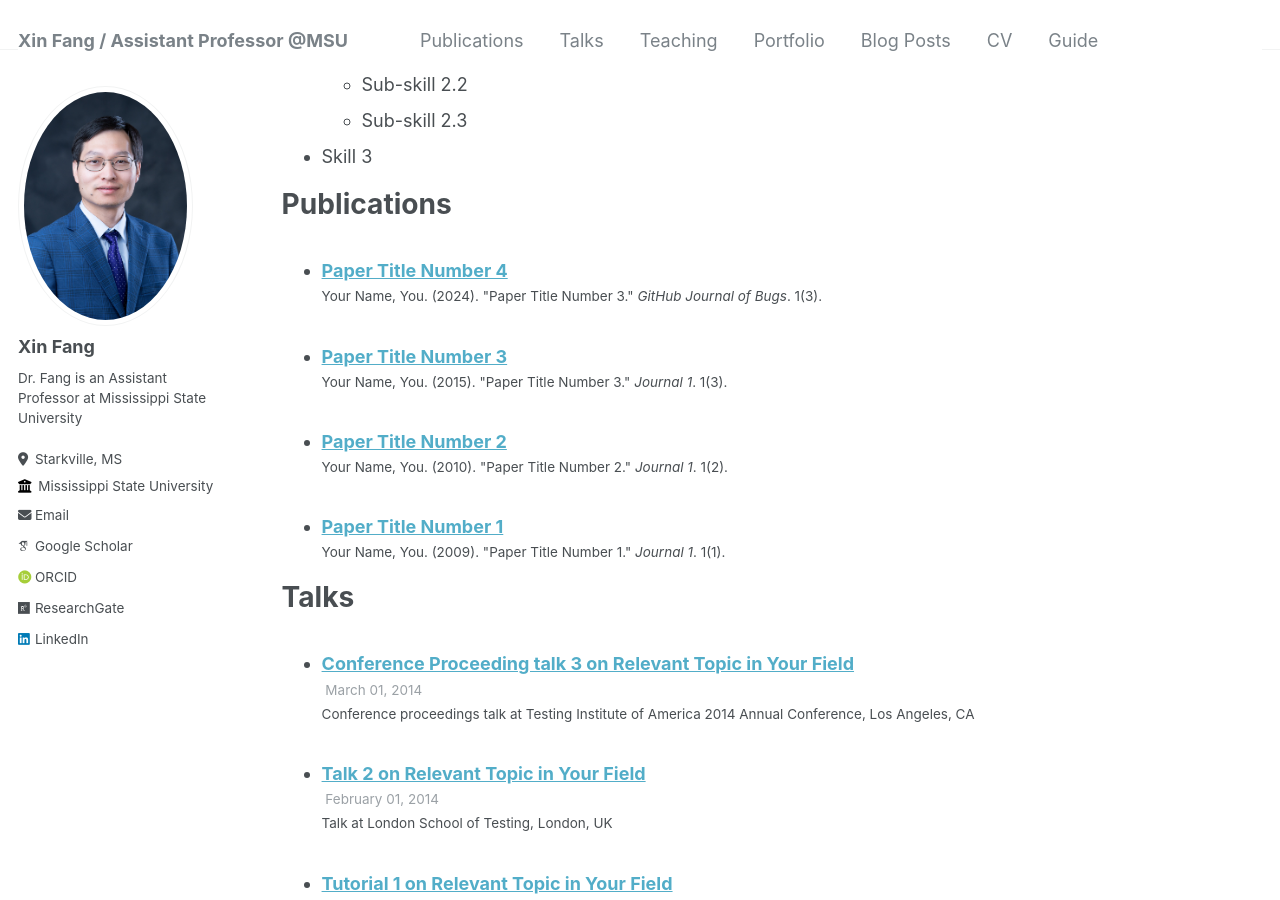
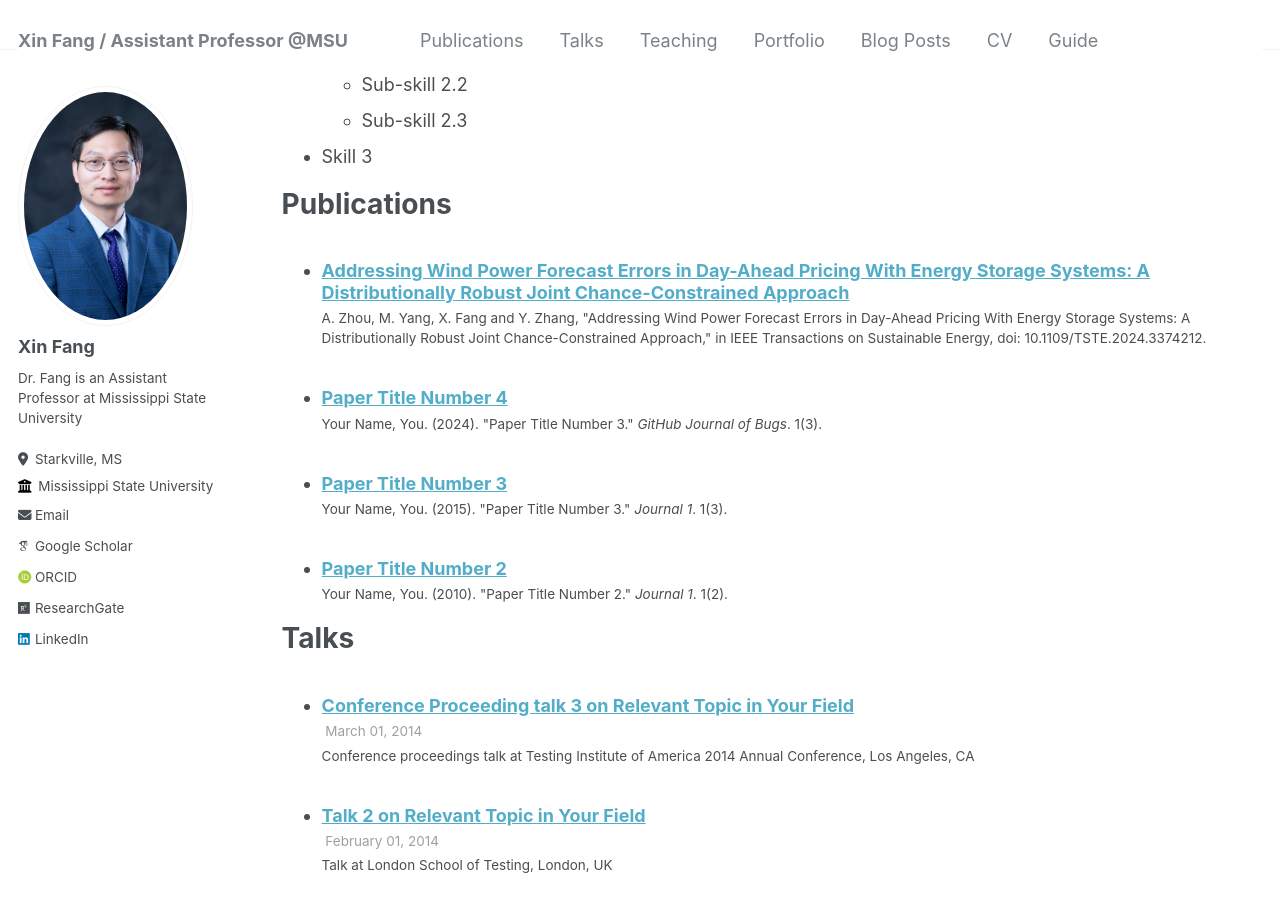
Before and after one commit to XinFang88/xinfang88.github.io, a Jekyll site: the page built from _pages/cv.md, in a window 1280 px wide and 900 px high, scrolled down 879 px. Built offline with Jekyll 4.4.1, drawn with Linux system fonts in a browser that asks for light colours; some web fonts are replaced.

Commit message:
Update 2024-WindPricing.md

```diff
--- a/_publications/2009-10-01-paper-title-number-1.md
+++ b/_publications/2009-10-01-paper-title-number-1.md
@@ -1,12 +1,12 @@
 ---
-title: "Paper Title Number 1"
+title: "Addressing Wind Power Forecast Errors in Day-Ahead Pricing With Energy Storage Systems: A Distributionally Robust Joint Chance-Constrained Approach"
 collection: publications
-permalink: /publication/2009-10-01-paper-title-number-1
-excerpt: 'This paper is about the number 1. The number 2 is left for future work.'
-date: 2009-10-01
-venue: 'Journal 1'
-paperurl: 'http://academicpages.github.io/files/paper1.pdf'
-citation: 'Your Name, You. (2009). &quot;Paper Title Number 1.&quot; <i>Journal 1</i>. 1(1).'
+permalink: 'https://ieeexplore.ieee.org/abstract/document/10461088'
+excerpt: 'The rapid integration of renewable energy sources (RESs) has imposed substantial uncertainty and variability on the operation of power markets, which calls for unprecedentedly flexible generation resources such as batteries. In this paper, we develop a novel pricing mechanism for day-ahead electricity markets to adeptly accommodate the uncertainties stemming from RESs. First, a distributionally robust joint chance-constrained (DRJCC) economic dispatch model that incorporates energy storage systems is presented, ensuring that the DRJCCs are satisfied across a moment-based ambiguity set enriched with unimodality-skewness characteristics. Second, by applying the Bonferroni approximation method to tackle the DRJCCs, we show that the proposed model can be transformed into a second-order cone programming (SOCP) problem. Building on the SOCP reformulation, we then precisely derive the electricity prices, including the energy, reserve, and uncertainty prices. Furthermore, we prove that the obtained pricing mechanism supports a robust competitive equilibrium under specific premises. Finally, a PJM 5-bus test system and the IEEE 118-bus test system are used to demonstrate the effectiveness and superiority of the suggested approach, underscoring its potential contributions to modern power market operations.'
+date: 2024-03-01
+venue: 'IEEE Transactions on Sustainable Energy'
+paperurl: '[http://academicpages.github.io/files/paper1.pdf](https://ieeexplore.ieee.org/abstract/document/10461088)'
+citation: 'A. Zhou, M. Yang, X. Fang and Y. Zhang, "Addressing Wind Power Forecast Errors in Day-Ahead Pricing With Energy Storage Systems: A Distributionally Robust Joint Chance-Constrained Approach," in IEEE Transactions on Sustainable Energy, doi: 10.1109/TSTE.2024.3374212.'
 ---
 
 The contents above will be part of a list of publications, if the user clicks the link for the publication than the contents of section will be rendered as a full page, allowing you to provide more information about the paper for the reader. When publications are displayed as a single page, the contents of the above "citation" field will automatically be included below this section in a smaller font.
```
